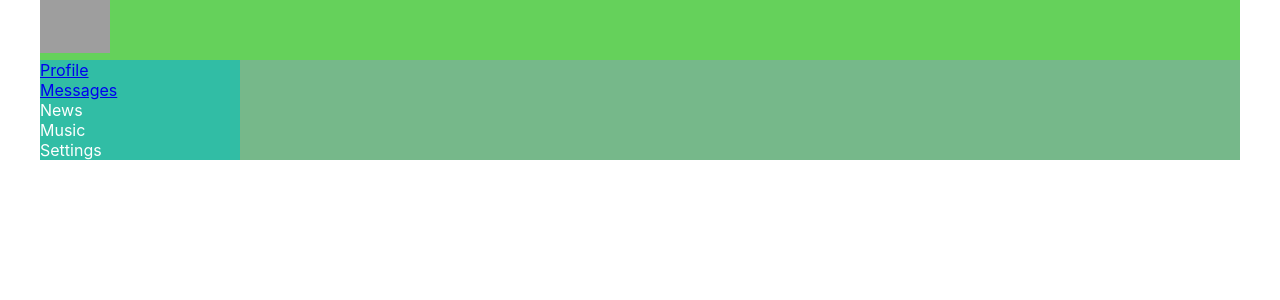
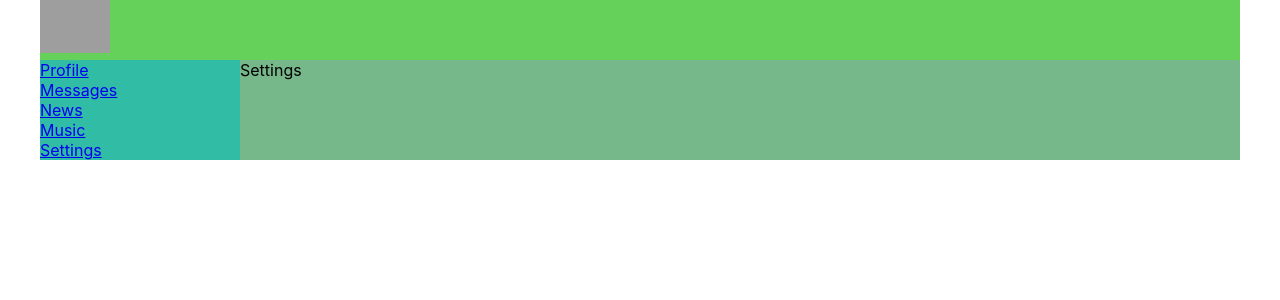
Before and after one commit to econza/econza, a React (Create React App) app: page /settings in a window 1280 px wide. Shown: the top 300 px of the page. Built offline with nearby package versions, Linux system fonts and the light colour scheme; grey boxes are pictures that could not be loaded.

Commit message:
lesson 19

```diff
--- a/src/App.js
+++ b/src/App.js
@@ -4,6 +4,9 @@ import Header from "./components/Header/Header";
 import Navbar from "./components/Navbar/Navbar";
 import Profile from "./components/Profile/Profile";
 import Dialogs from "./components/Dialogs/Dialogs";
+import News from "./components/News/News";
+import Music from "./components/Music/Music";
+import Settings from "./components/Settings/Settings";
 import {Route, BrowserRouter} from "react-router-dom";
 
 const App = (props) => {
@@ -12,11 +15,12 @@ const App = (props) => {
       <div className="app-wrapper">
         <Header />
         <Navbar />
-        {/* <Profile /> */}
         <div className="app-wrapper-content">
-          {/* <Dialogs /> */}
-          <Route component="Dialogs" />
-          <Route component="Profile" />
+          <Route component={Dialogs} path="/dialogs" />
+          <Route component={Profile} path="/profile"/>
+          <Route component={News} path="/news" />
+          <Route component={Music} path="/music"/>
+          <Route component={Settings} path="/settings" />
         </div>
       </div>
     </BrowserRouter>
--- /dev/null
+++ b/src/components/Music/Music.jsx
@@ -0,0 +1,8 @@
+import React from 'react'
+import s from './Music.module.css'
+
+const Music = (props) => {
+  return <div>Music</div>;
+};
+
+export default Music
--- a/src/components/Navbar/Navbar.jsx
+++ b/src/components/Navbar/Navbar.jsx
@@ -1,23 +1,24 @@
 import React from "react";
 import s from "./Navbar.module.css";
+import {Link} from "react-router-dom";
 
 const Navbar = () => {
   return (
     <nav className={s.nav}>
       <div className={s.item}>
-        <a href='/profile'>Profile</a>
+        <Link to='/profile'>Profile</Link>
       </div>
       <div className={s.item}>
-        <a href='/dialogs'>Messages</a>
+        <Link to='/dialogs'>Messages</Link>
       </div>
       <div className={s.item}>
-        <a>News</a>
+        <Link to='/news'>News</Link>
       </div>
       <div className={s.item}>
-        <a>Music</a>
+        <Link to='/music'>Music</Link>
       </div>
       <div className={s.item}>
-        <a>Settings</a>
+        <Link to='/settings'>Settings</Link>
       </div>
     </nav>
   );
--- /dev/null
+++ b/src/components/News/News.jsx
@@ -0,0 +1,8 @@
+import React from 'react'
+import s from './News.module.css'
+
+const News = (props) => {
+  return <div>News</div>;
+};
+
+export default News
--- /dev/null
+++ b/src/components/Settings/Settings.jsx
@@ -0,0 +1,8 @@
+import React from 'react'
+import s from './Settings.module.css'
+
+const Settings = (props) => {
+  return <div>Settings</div>;
+};
+
+export default Settings
```
Also changed, not shown: src/components/Music/Music.module.css (added), src/components/News/News.module.css (added), src/components/Settings/Settings.module.css (added), 2 other files (tests, documents, lock files or other folders).
